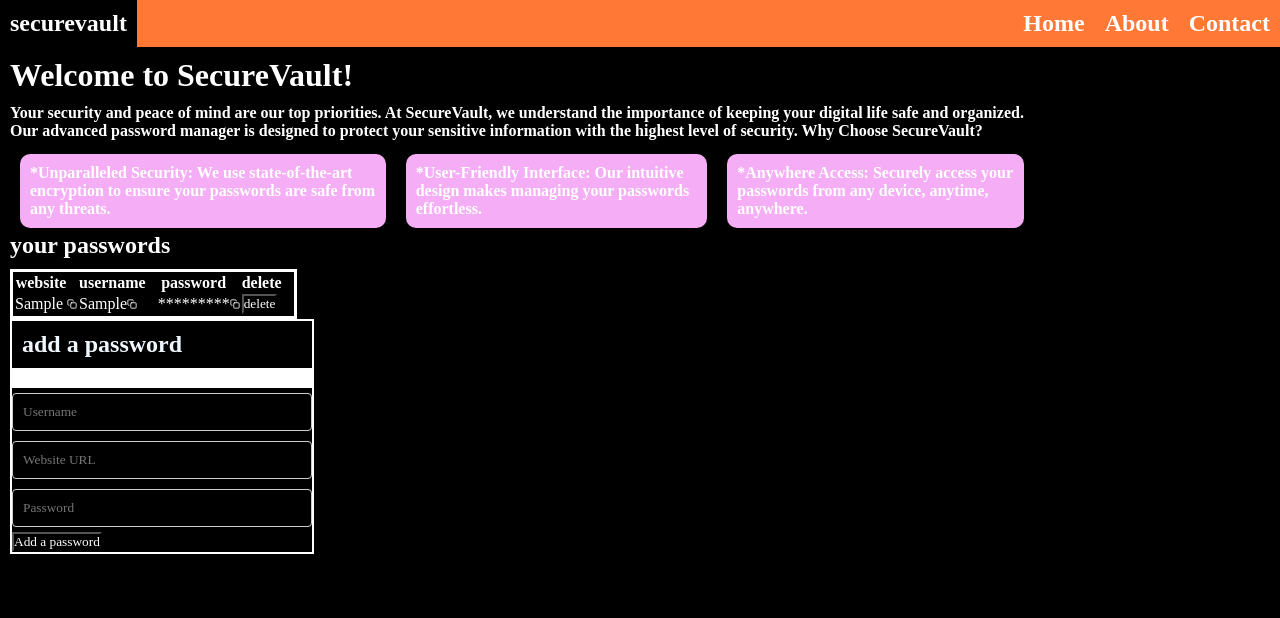
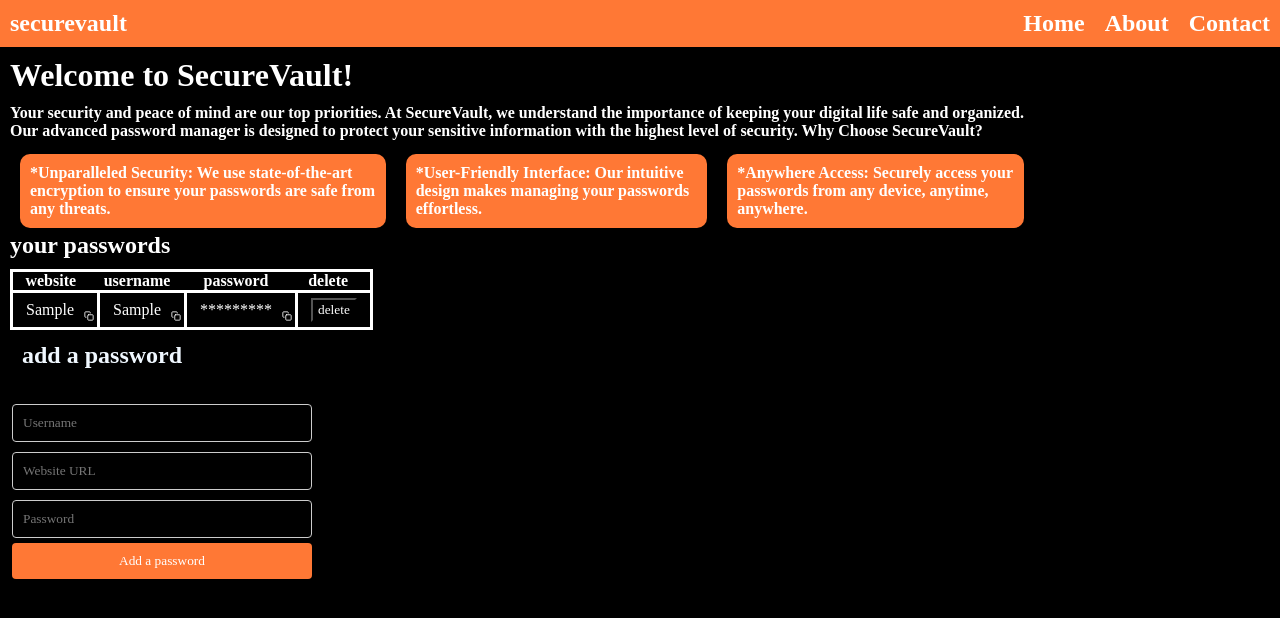
Before and after one commit to yash314314/password-manager, a plain HTML site: page index.html in a window 1280 px wide. Both pictures are taken after typing "Sample", "Sample", "Sample123" into the empty fields and a click on the button "Add a password". Drawn offline with Linux system fonts and the light colour scheme.

Commit message:
Update style.css

```diff
--- a/style.css
+++ b/style.css
@@ -8,7 +8,7 @@
     margin-bottom: 10;
 }
 .point li{
-    background-color:rgb(245, 174, 245);
+    background-color: rgb(255, 120, 53);
     padding: 10;
     border-radius: 10px;
     -webkit-border-radius: 10px;
@@ -16,17 +16,18 @@
     -ms-border-radius: 10px;
     -o-border-radius: 10px;
 }
-table{
+table, td, tr {
     border: solid;
-
+     border-collapse: collapse;
     flex-direction: row;
     justify-content:space-between;
     align-items: center;
+    padding: 5px 13px;
 }
 .formC {
-    background-color: #ffffff;
+    background-color: rgb(0, 0, 0);
     padding: 2px;
-
+ color: aliceblue;
     width: 300px;
     text-align: left;
 }
@@ -42,7 +43,7 @@ table{
     border-radius: 4px;
 }
 .formC input[type="submit"] {
-    background-color: #d672f4;
+    background-color: rgb(255, 120, 53);
     color: white;
     padding: 10px 20px;
     border: none;
@@ -51,10 +52,34 @@ table{
     width: 100%;
 }
 .formC input[type="submit"]:hover {
-    background-color: #d933ef;
+    background-color: rgb(255, 92, 11);
 }
 .logo{
     font-size: x-large;
     padding: 10px;
     font-weight: bolder;
+    background-color: rgb(255, 120, 53);
 }
+.btn[type="submit"]{
+    background-color: rgb(255, 120, 53);
+    color: white;
+    padding: 10px 20px;
+    border: none;
+    border-radius: 4px;
+    cursor: pointer;
+    width: 100%;
+}
+.btn[type="submit"]:hover {
+    background-color: rgb(255, 92, 11);
+}
+.db{
+    padding: 2px 5px;
+    cursor: pointer;
+}
+img {
+    float: right;
+    position: relative;
+    bottom:-10;
+    right: -10;
+    cursor: pointer;
+}
```
